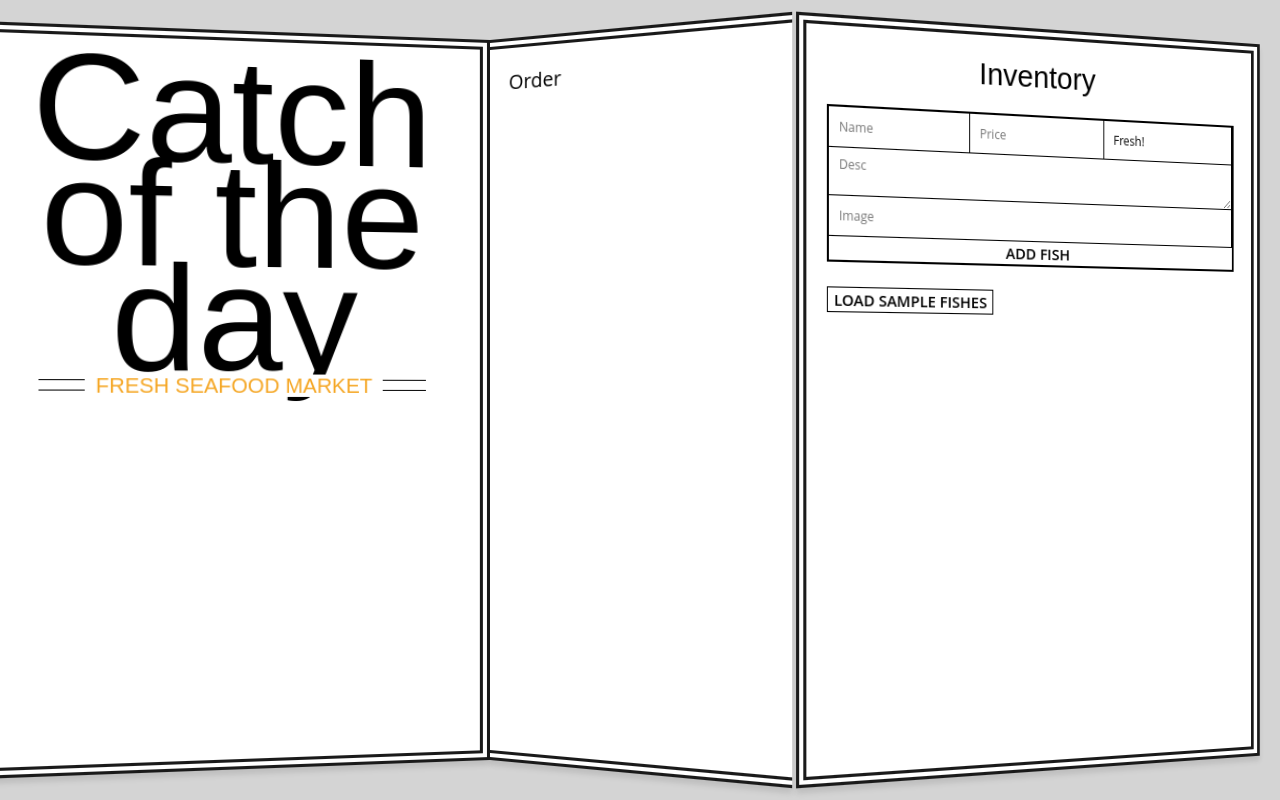
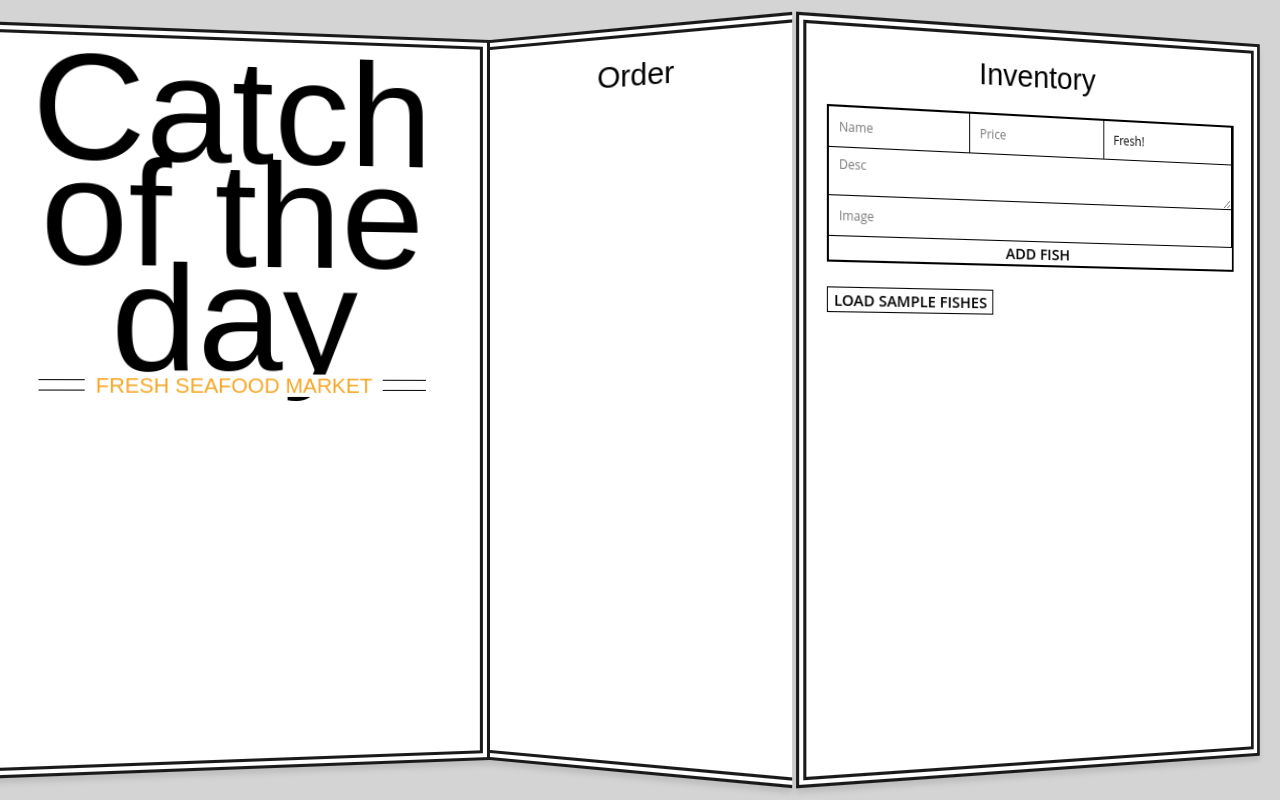
Before and after one commit to dariok87/bos-app, a React (Create React App) app: page / in a window 1280 px wide. Both pictures are taken after a click on the button "VISIT STORE!". Shown: the top 800 px of the page. Built offline with nearby package versions, Linux system fonts and the light colour scheme.

Commit message:
Add order Ids to Order

```diff
--- a/src/components/Order.js
+++ b/src/components/Order.js
@@ -2,7 +2,13 @@ import React from "react";
 
 class Order extends React.Component {
   render() {
-    return <div className="order-wrap">Order</div>;
+    const orderIds = Object.keys(this.props.order);
+    return (
+      <div className="order-wrap">
+        <h2>Order</h2>
+        {orderIds}
+      </div>
+    );
   }
 }
 
```
